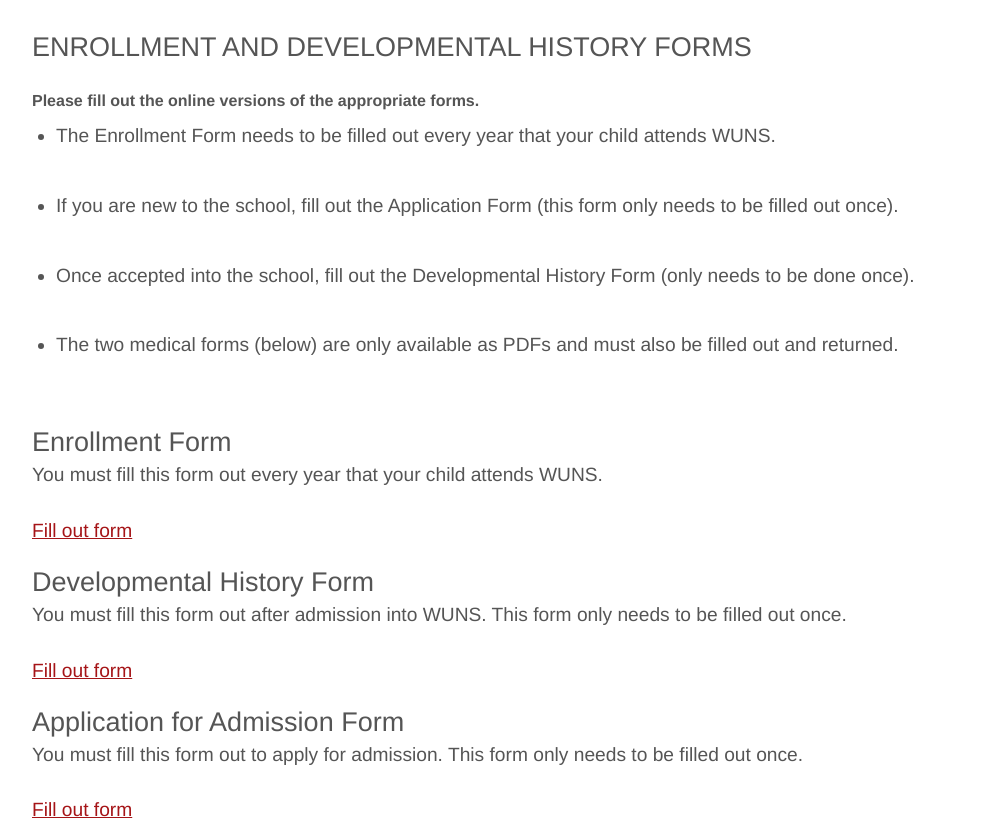
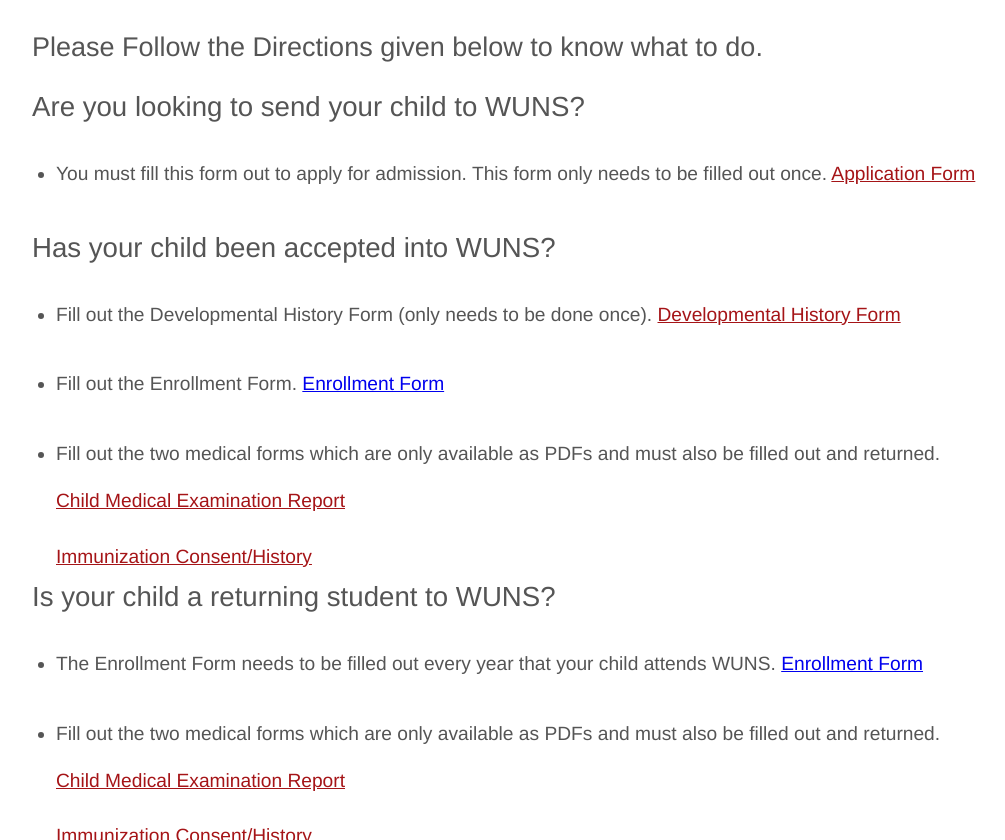
Before and after one commit to cse-256-f23/information-foraging-project-garrett-ellie-rachel-pranav, a website: page files/forms.html in a window 1280 px wide. Shown: the part 91-931 px from the top of the page, without its empty margins (28-1033 px from the left). Drawn offline with nearby package versions, Linux system fonts and the light colour scheme; files that its build step writes are made by us from their sources; files whose address does not match are found by name.

Commit message:
Admission-2 - Forms Page

```diff
--- a/files/forms.html
+++ b/files/forms.html
@@ -15,63 +15,117 @@
   <div id="page-content">
     <main>
       <h1>Forms</h1>
-      <h3>ENROLLMENT AND DEVELOPMENTAL HISTORY FORMS</h3>
+      <!-- <h3>ENROLLMENT AND DEVELOPMENTAL HISTORY FORMS</h3> -->
+
+      <h3>Please Follow the Directions given below to know what to do.</h3>
+
       <br>
-      <h4>Please fill out the online versions of the appropriate forms.</h4>
+
+      <!--<h4>Please fill out the online versions of the appropriate forms.</h4>-->
+
+      <h2> Are you looking to send your child to WUNS?</h2>
+
+      <ul>
+        <li>
+          <p>
+            You must fill this form out to apply for admission. This form only
+            needs to be filled out once.
+
+            <a href="files/application.html">Application Form</a>
+
+            <br>
+            <br>
+          </p>
+
+        </li>
+      </ul>
+
+      <h2> Has your child been accepted into WUNS?</h2>
+
+      <ul>
+        <li>
+          <p>
+            Fill out the Developmental History Form (only needs to be done once).
+
+            <a href="files/developmental">Developmental History Form</a>
+
+            <br>
+            <br>
+          </p>
+
+        </li>
+
+        <li>
+          Fill out the Enrollment Form.
+          <a href="files/enroll.html">Enrollment Form</a>
+        </li>
+
+        <li>
+          <p>
+            Fill out the  two medical forms which are only available as PDFs and must also be filled out and returned.
+
+             <p>
+        <a class="download" href="downloads/examination_report.pdf" target="_blank">Child Medical Examination
+          Report</a>
+
+          <br>
+          <br>
+
+        <a class="download" href="downloads/immunization_history.pdf" target="_blank">Immunization Consent/History</a>
+
+
+
+          </p>
+
+        </li>
+
+
+
+      </ul>
+
+      <br>
+      <br>
+      <br>
+
+      <h2> Is your child a returning student to WUNS?</h2>
+
       <ul>
         <li>
           The Enrollment Form needs to be filled out every year that your
           child attends WUNS.
+          <a href="files/enroll.html">Enrollment Form</a>
         </li>
+
         <li>
-          If you are new to the school, fill out the Application Form (this
-          form only needs to be filled out once).
+          <p>
+            Fill out the  two medical forms which are only available as PDFs and must also be filled out and returned.
+
+             <p>
+        <a class="download" href="downloads/examination_report.pdf" target="_blank">Child Medical Examination
+          Report</a>
+
+          <br>
+          <br>
+
+        <a class="download" href="downloads/immunization_history.pdf" target="_blank">Immunization Consent/History</a>
+
+
+            <br>
+            <br>
+          </p>
+
         </li>
-        <li>
-          Once accepted into the school, fill out the Developmental History
-          Form (only needs to be done once).
-        </li>
-        <li>
-          The two medical forms (below) are only available as PDFs and must
-          also be filled out and returned.
-        </li>
+
       </ul>
       <br>
-      <h3>Enrollment Form</h3>
-      <p>
-        You must fill this form out every year that your child attends WUNS.
-        <br>
-        <br>
-        <a href="files/enroll.html">Fill out form</a>
-      </p>
-      <h3>Developmental History Form</h3>
-      <p>
-        You must fill this form out after admission into WUNS. This form only
-        needs to be filled out once.
-        <br>
-        <br>
-        <a href="files/developmental">Fill out form</a>
-      </p>
-      <h3>Application for Admission Form</h3>
-      <p>
-        You must fill this form out to apply for admission. This form only
-        needs to be filled out once.
-        <br>
-        <br>
-        <a href="files/application.html">Fill out form</a>
-      </p>
-      <h3>
-        The following forms are only available as PDFs and also must be filled
-        out:
-      </h3>
+
+
+
+
+
+
       <br>
-      <p>
-        <a class="download" href="downloads/examination_report.pdf" target="_blank">Child Medical Examination
-          Report</a>
-        <br>
-        <br>
-        <a class="download" href="downloads/immunization_history.pdf" target="_blank">Immunization Consent/History</a>
-      </p>
+
     </main>
   </div>
   <ts-load data-name="footer"></ts-load>
```
